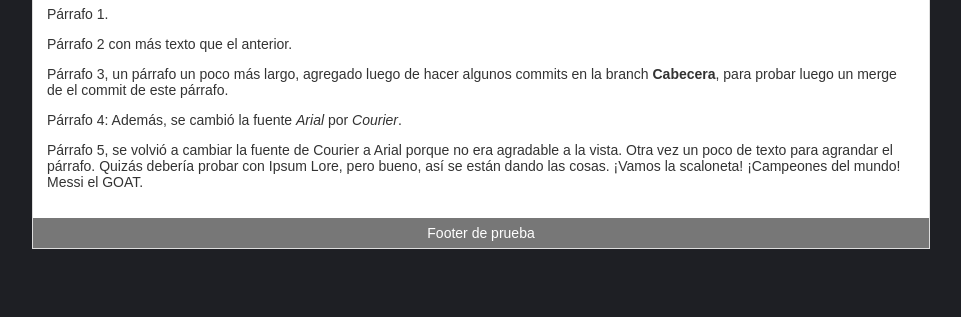
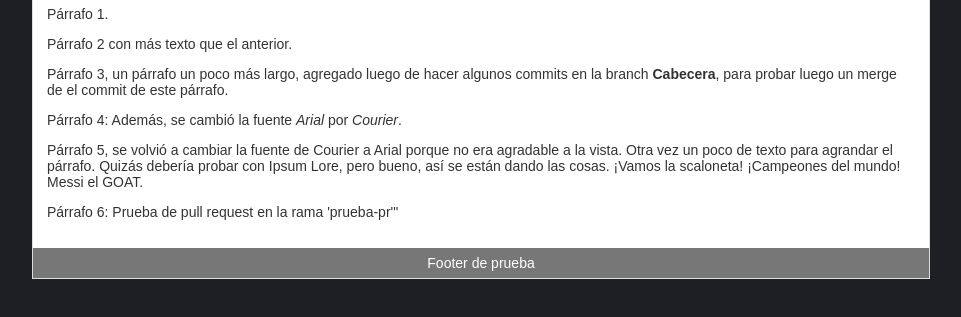
Before and after one commit to GastonBoggino/curso-Git-y-Github, a plain HTML site: page blog.html in a window 1280 px wide. Shown: the part 139-456 px from the top of the page, without its empty margins (159-1120 px from the left). Drawn offline with Linux system fonts and the light colour scheme.

Commit message:
Nuevo párrafo para probar pull request

```diff
--- a/blog.html
+++ b/blog.html
@@ -33,6 +33,9 @@
                    se están dando las cosas. ¡Vamos la scaloneta!
                    ¡Campeones del mundo! Messi el GOAT.
                 </p>
+                <p>Párrafo 6: Prueba de pull request en la rama
+                   'prueba-pr'"
+                </p>
             </div>
             <div id = "footer">
                 Footer de prueba
```
